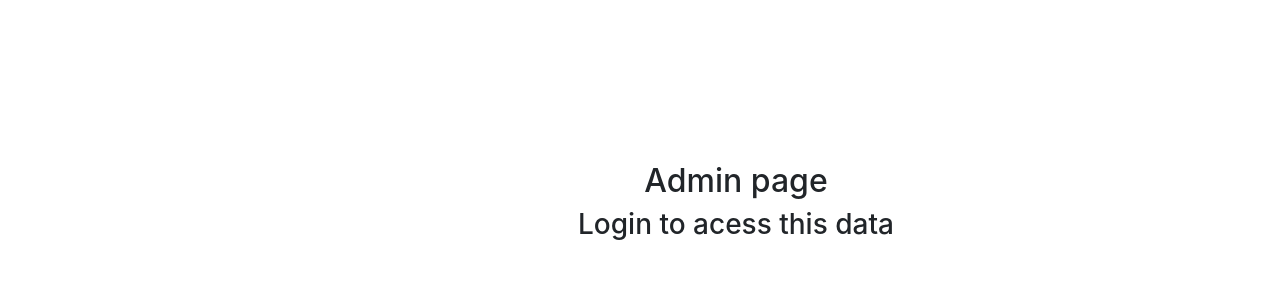
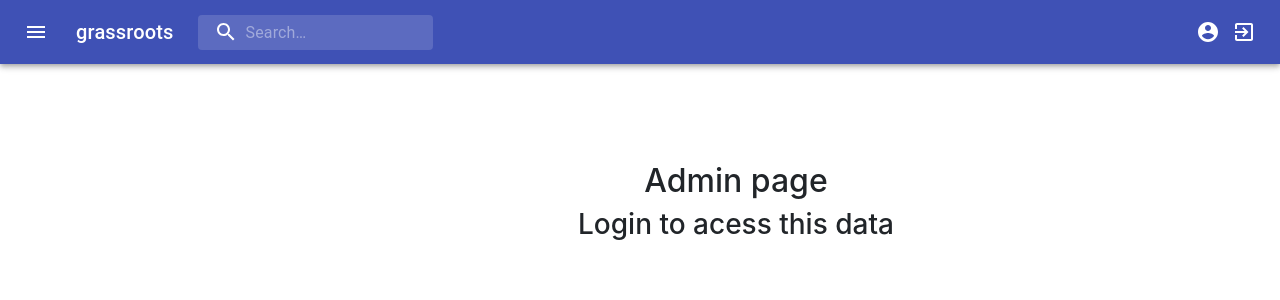
Before and after one commit to pratheekmurthy/grassrootstest, a React (Create React App) app: page /user in a window 1280 px wide. Shown: the top 300 px of the page. Built offline with nearby package versions, Linux system fonts and the light colour scheme; sample sign-in values are in the browser's storage.

Commit message:
reload and login working

```diff
--- a/src/components/App.js
+++ b/src/components/App.js
@@ -1,34 +1,34 @@
 import React from 'react'
-import {Link,Switch,Route} from 'react-router-dom'
+import { Link, Switch, Route } from 'react-router-dom'
 import Navbar from './NavBar'
 import Login from './Login'
 import Home from './Home'
 import User from './User'
 import Register from './Register'
 import PrivateRoute from './PrivateRoute'
-import {useSelector} from 'react-redux'
+import { useSelector } from 'react-redux'
 import Header from './header'
 
-const App =(props)=>{
+const App = (props) => {
   const isLogin = useSelector(state => state.log)
 
-  const handleRedirect =()=>{
+  const handleRedirect = () => {
     props.history.push('/user')
-}
+  }
 
   return (<div >
     {
       isLogin ? (<div>
-
-        </div>):(<div><Login/></div>)
+        <Header handleRedirect={handleRedirect} />
+      </div>) : (<div><Login /></div>)
     }
 
-<Switch>
-            <Route path='/' component={Home}exact= {true} />
-            <Route path='/login' component={Login} exact={true}/>
-            <Route path='/register'  component={Register} exact={true}/>
-            <PrivateRoute path="/user"  component={User} exact={true}/>
-        </Switch>
+    <Switch>
+      <Route path='/' component={Home} exact={true} />
+      <Route path='/login' component={Login} exact={true} />
+      <Route path='/register' component={Register} exact={true} />
+      <PrivateRoute path="/user" component={User} exact={true} />
+    </Switch>
 
   </div>)
 }
--- a/src/components/Home.js
+++ b/src/components/Home.js
@@ -9,17 +9,12 @@ import Header from './header'
 const Home =(props)=>{
     const dispatch = useDispatch()
 
-    const handleRedirect =()=>{
-        props.history.push('/user')
-        window.location.reload()
-    }
 
-    const handlelogout =(e)=>{
-        localStorage.removeItem('token')
-        window.location.reload()
-    }
+
+
+
     return (<div>
-      <Header handleRedirect={handleRedirect} handlelogout={handlelogout}/>
+
 
     </div>)
 }
--- a/src/components/User.js
+++ b/src/components/User.js
@@ -1,5 +1,7 @@
 import React,{useState,useEffect} from 'react'
 import {useSelector,useDispatch} from 'react-redux'
+import {login} from '../actiongenerators/logActions'
+import Header from './header'
 
 const User =(props)=>{
     const [account,setaccount] = useState({})
@@ -8,7 +10,8 @@ const User =(props)=>{
 
 
 
-    return (<div className="accountBox">
+    return (<div>
+        <div className="accountBox">
         <h2>Admin page</h2>
         {
             user.id ? (<div class="card">
@@ -20,6 +23,7 @@ const User =(props)=>{
             </div>)
         }
 
+    </div>
     </div>)
 }
 
--- a/src/components/header.js
+++ b/src/components/header.js
@@ -15,6 +15,9 @@ import MailIcon from '@material-ui/icons/Mail';
 import NotificationsIcon from '@material-ui/icons/Notifications';
 import MoreIcon from '@material-ui/icons/MoreVert';
 import ExitToAppIcon from '@material-ui/icons/ExitToApp';
+import {useDispatch} from 'react-redux'
+import {login} from '../actiongenerators/logActions'
+import { useHistory } from "react-router-dom"
 
 const useStyles = makeStyles((theme) => ({
   grow: {
@@ -81,8 +84,11 @@ const useStyles = makeStyles((theme) => ({
 }));
 
 export default function PrimarySearchAppBar(props) {
-    const {handleRedirect,handlelogout} = props
-  const classes = useStyles();
+    const {handleRedirect} = props
+    let history = useHistory();
+    const dispatch = useDispatch()
+
+    const classes = useStyles();
   const [anchorEl, setAnchorEl] = React.useState(null);
   const [mobileMoreAnchorEl, setMobileMoreAnchorEl] = React.useState(null);
 
@@ -90,8 +96,14 @@ export default function PrimarySearchAppBar(props) {
   const isMobileMenuOpen = Boolean(mobileMoreAnchorEl);
 
   const handleProfileMenuOpen = (event) => {
-    handleRedirect()
+    history.push('/user')
   };
+
+  const handlelogout=(e)=>{
+    localStorage.removeItem('token')
+    dispatch(login())
+
+  }
 
   const handleMobileMenuClose = () => {
     setMobileMoreAnchorEl(null);
```
